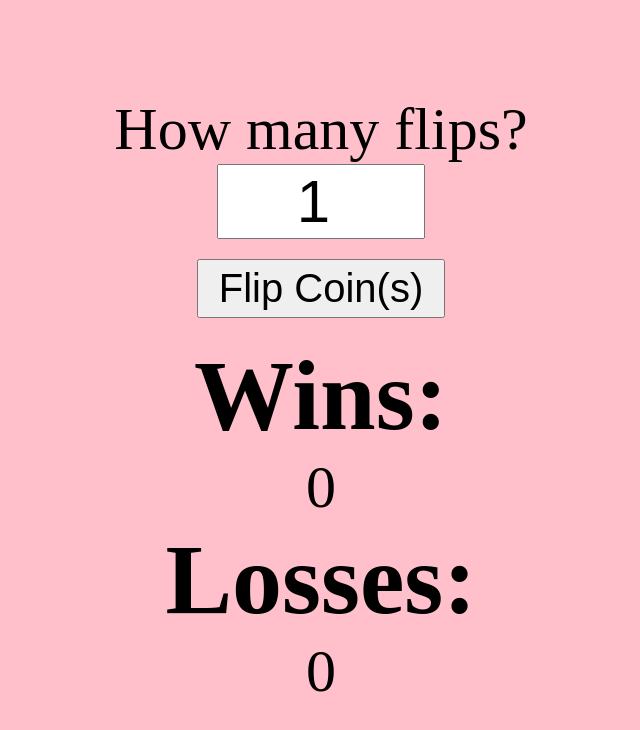
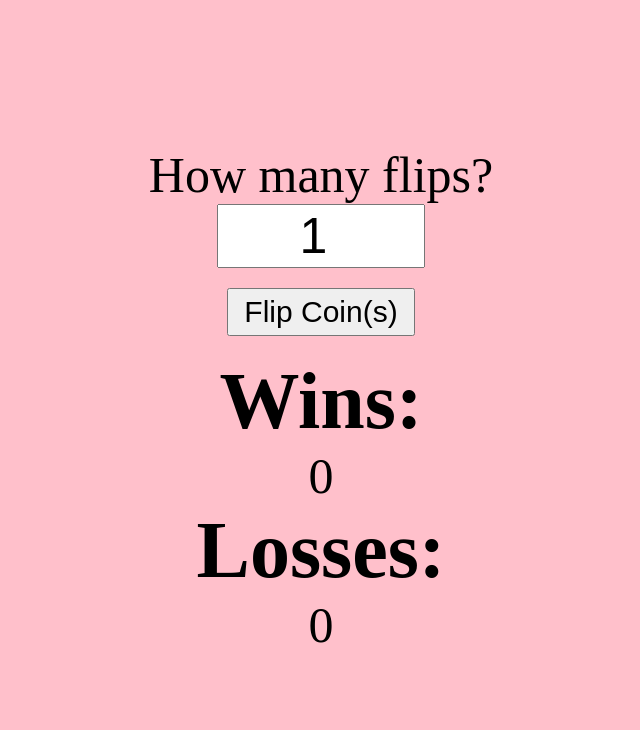
Before and after one commit to htcrazy/flip, a plain HTML site: page index.html in a window 1280 px wide. Shown: the whole page, without its empty margins (319-959 px from the left). Drawn offline with Linux system fonts and the light colour scheme.

Commit message:
Update style.css

```diff
--- a/style.css
+++ b/style.css
@@ -15,21 +15,21 @@ body {
 
 button {
     margin: 20px;
-    font-size: 40px;
-    padding: 5px 20px;
+    font-size: 30px;
+    padding: 5px 15px;
 }
 
 input {
     text-align: center;
-    font-size: 60px;
+    font-size: 50px;
     width: 200px;
 }
 
 .header {
     font-weight: 800;
-    font-size: 100px;
+    font-size: 80px;
 }
 
 .smolHeader {
-    font-size: 60px;
+    font-size: 50px;
 }
```
